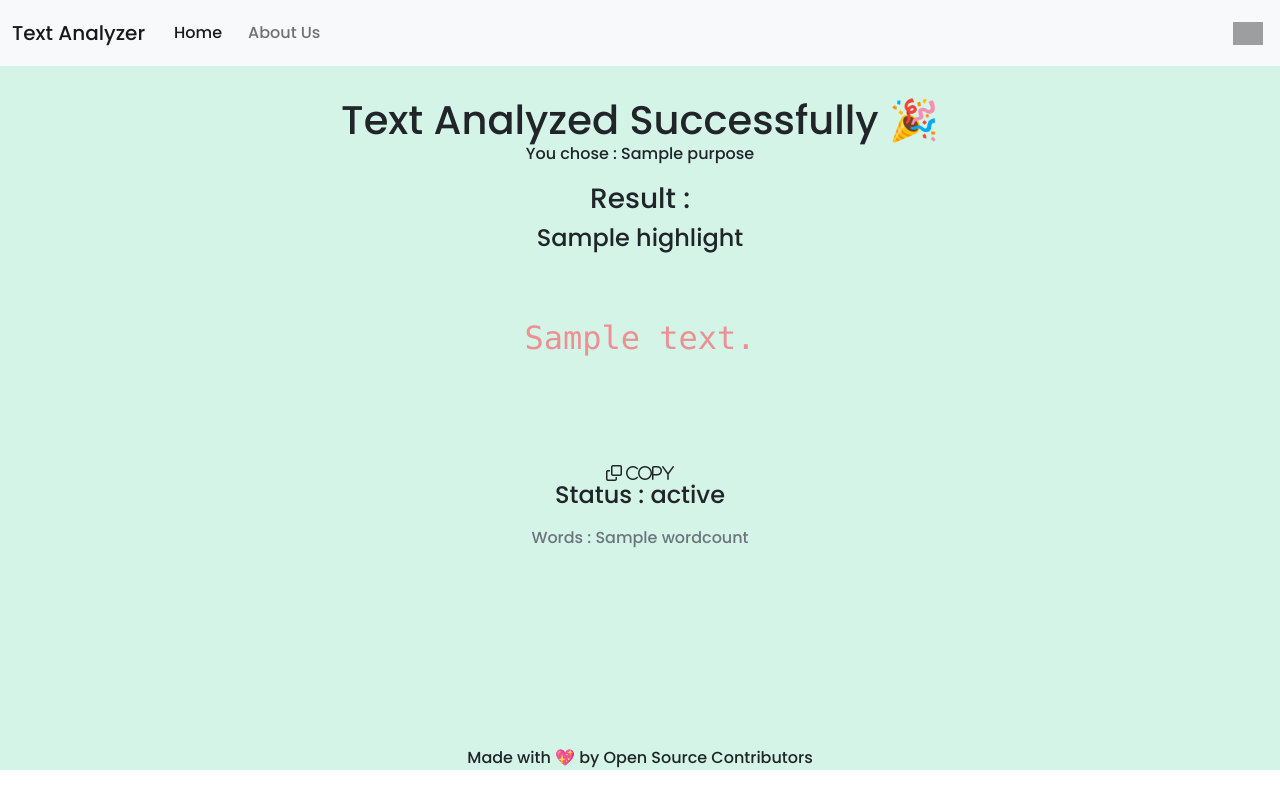
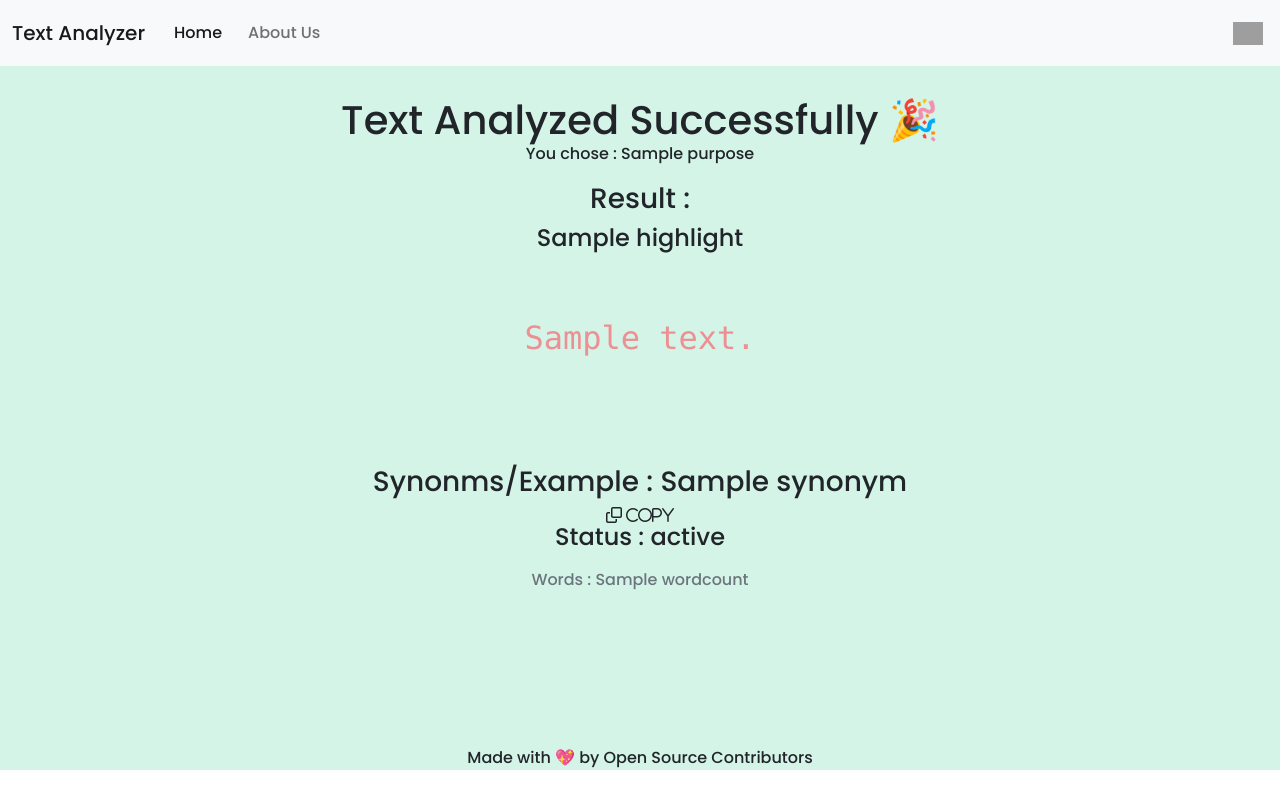
Before and after one commit to rockingrohit9639/TextAnalyzer, a Django app: template templates/analyze.html in a window 1280 px wide. Run offline with Django 3.2, Linux system fonts and the light colour scheme; the template is opened without the code that fills it: most values are stand-ins (such as "Sample title", 1, 10 or a date in 2020); some libraries are stand-ins or nearby versions; grey boxes are pictures that could not be loaded.

Commit message:
Update analyze.html

```diff
--- a/templates/analyze.html
+++ b/templates/analyze.html
@@ -5,6 +5,11 @@
 <style>
   #copy_icon{
     display: none;
+  }
+  #set{
+  	text-align: center;
+  	padding: 1rem;
+  	margin-top: -6rem;
   }
 </style>
 {% endif %}
@@ -19,6 +24,10 @@
 
 <p><pre id="analyzed_text"> {{analyzed_text|safe}}</pre></p>
 <hr />
+
+{% if synonym %}
+    <h3 id="set"> Synonms/Example : {{ synonym }} </h3>
+{% endif %}
 
 <i class="fa fa-clone" id="copy_icon" onclick="copyToClipboard('analyzed_text')">
     <span class="popuptext" id="myPopup">Copy</span>
```
